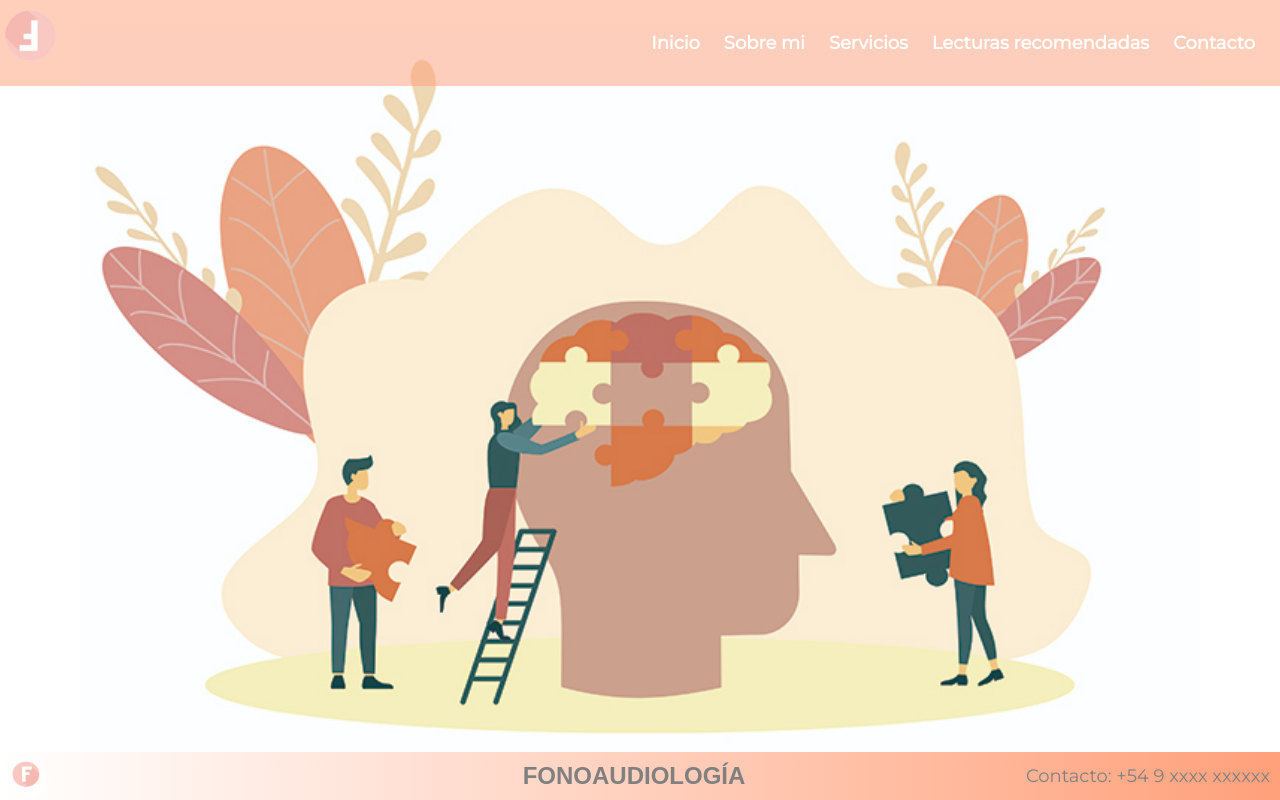
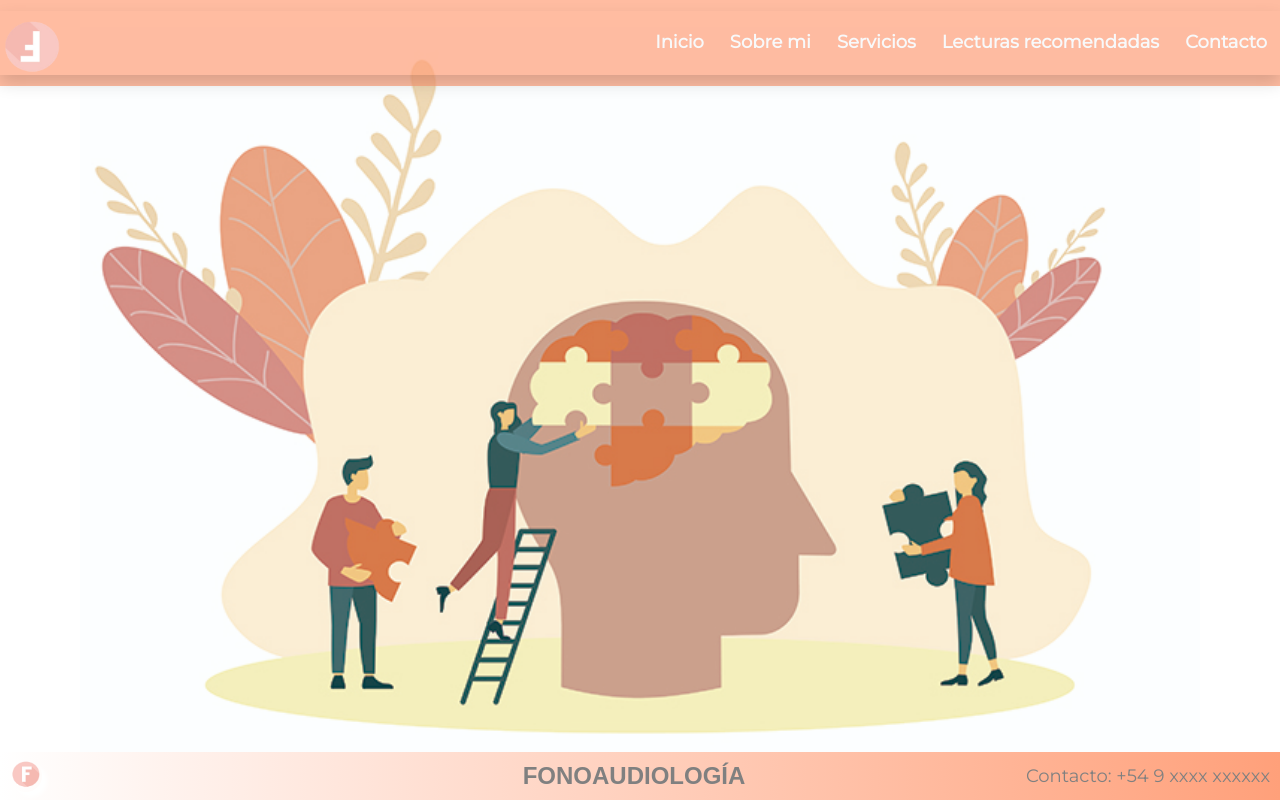
Before and after one commit to Vale-Pe/Idea-Perone, a plain HTML site: page index.html in a window 1280 px wide. Drawn offline with nearby package versions, Linux system fonts and the light colour scheme; a web font is replaced by a local one.

Commit message:
Bootstrap y transiciones en navbar

```diff
--- a/Style/style.css
+++ b/Style/style.css
@@ -29,12 +29,13 @@
 
 header {
     grid-area: header;
-    background-color: rgb(255, 160, 122, 50%);
+    background-color: rgb(255, 160, 122, 70%);
     display: flex;
+    align-items: center;
 }
 
 .imgLogo {
-    position: relative;
+    /* position: absolute; */
     width: 64px;
     height: 64px;
     transition: 2s;
@@ -53,12 +54,24 @@ header {
     }
 }
 
+#navbar-toggler{
+    color: white;
+    border: 1px solid white;
+    font-size: 1rem;
+}
+
 nav {
     width: 100%;
+    padding: 0%;
     display: flex;
     justify-content:end;
     align-items: center;
-    margin-right: 15px;
+    /* margin-right: 15px; */
+}
+
+ul{
+    margin: 0%;
+    padding: 0%;
 }
 
 
@@ -68,21 +81,25 @@ li {
     margin: 0 5px;
 }
 
-nav ul li a {
+nav div div ul li a {
     text-decoration: none;
     font-family: 'Montserrat', sans-serif;
     font-size: 18px;
     font-weight:bolder;
 
-    padding: 10px 5px;
+    padding: 5px 5px;
     background-color: transparent;
+    border: transparent;
     color: white;
     cursor: pointer;
-    transition: font-size 2s;
+    transition: background-color 2s;
+    transition: border 2s;
+
 }
 
-nav ul li a:hover{
-    font-size: 20px;
+nav div div ul li a:hover{
+    background-color: hsl(0, 0%, 100%, 20%);
+    border: 1px solid white;
 }
 
 .iconoNav{
@@ -391,6 +408,7 @@ footer{
 }
 
 .pFooter{
+    margin: 0%;
     color: grey;
     font-family: 'Barlow Condensed', sans-serif;
     font-size: 24px;
@@ -401,6 +419,7 @@ footer{
     font-family:'Montserrat', sans-serif;
     font-size: 18px;
     margin-right: 10px;
+    margin-bottom: 0%;
 }
 
 @media (max-width: 1024px){
--- a/index.html
+++ b/index.html
@@ -4,7 +4,7 @@
 		<meta charset="UTF-8">
 		<meta http-equiv="X-UA-Compatible" content="IE=edge">
 		<meta name="viewport" content="width=device-width, initial-scale=1.0">
-
+		<link href="https://cdn.jsdelivr.net/npm/bootstrap@5.1.3/dist/css/bootstrap.min.css" rel="stylesheet" integrity="sha384-1BmE4kWBq78iYhFldvKuhfTAU6auU8tT94WrHftjDbrCEXSU1oBoqyl2QvZ6jIW3" crossorigin="anonymous">
 		<link rel="stylesheet" href="./Style/style.css" />
 		<link rel="preconnect" href="https://fonts.googleapis.com" />
 		<link rel="preconnect" href="https://fonts.gstatic.com" crossorigin>
@@ -15,19 +15,33 @@
 	</head>
 	<body class="bodyInicio container-area">
 		<header>
-			<img src="./Assets/Letra-F.png" alt="LOGO" class="imgLogo" >
-			<nav>
-				<ul>
-					<li><a href="index.html">Inicio</a></li>
-					<li><a href="./Pages/SobreMi.html">Sobre mi</a></li>
-					<li><a href="./Pages/Servicios.html">Servicios</a></li>
-					<li><a href="./Pages/Lecturas.html">Lecturas recomendadas</a></li>
-					<li><a href="./Pages/Contacto.html">Contacto</a></li>
-				</ul>
-				<span>
-					<img src="./Assets/Img/IconoNav.png" alt="Icono barra de navegación" width="32px" class="iconoNav">
-				</span>
-			</nav>
+			<nav class="navbar navbar-expand-lg navbar-light p-0 shadow">
+				<div class="container-fluid p-0">
+					<img src="./Assets/Letra-F.png" alt="LOGO" class="imgLogo" >
+					<button class="navbar-toggler px-2 py-1 me-2" id="navbar-toggler" type="button" data-bs-toggle="collapse" data-bs-target="#navbarSupportedContent" aria-controls="navbarSupportedContent" aria-expanded="false" aria-label="Toggle navigation">
+						<span class="navbar-toggler-icon"></span>
+					</button>
+					<div class="collapse navbar-collapse" id="navbarSupportedContent">
+					<ul class="navbar-nav ms-auto">
+					  	<li class="nav-item">
+							<a class="nav-link text-light" aria-current="page" href="index.html">Inicio</a>
+						</li>
+						<li class="nav-item">
+							<a class="nav-link text-light" aria-current="page" href="./Pages/SobreMi.html">Sobre mi</a>
+					  	</li>
+					 	<li class="nav-item">
+							<a class="nav-link text-light" aria-current="page" href="./Pages/Servicios.html">Servicios</a>
+					  	</li>
+					  	<li class="nav-item">
+							<a class="nav-link text-light" aria-current="page" href="./Pages/Lecturas.html">Lecturas recomendadas</a>
+					  	</li>
+					  	<li class="nav-item">
+							<a class="nav-link text-light" aria-current="page" href="./Pages/Contacto.html">Contacto</a>
+					  	</li>
+					</ul>
+				  	</div>
+				</div>
+			  </nav>
 		</header>
 		<main class="mainIndex">
 
@@ -39,5 +53,7 @@
 			<p class="pFooter"><strong>FONOAUDIOLOGÍA</strong></p>
 			<p class="contactoFooter">Contacto: +54 9 xxxx xxxxxx</p>
 		</footer>
+
+		<script src="https://cdn.jsdelivr.net/npm/bootstrap@5.1.3/dist/js/bootstrap.bundle.min.js" integrity="sha384-ka7Sk0Gln4gmtz2MlQnikT1wXgYsOg+OMhuP+IlRH9sENBO0LRn5q+8nbTov4+1p" crossorigin="anonymous"></script>
 	</body>
 </html>
```
Also changed, not shown: Pages/Contacto.html (+3 -0 lines).
